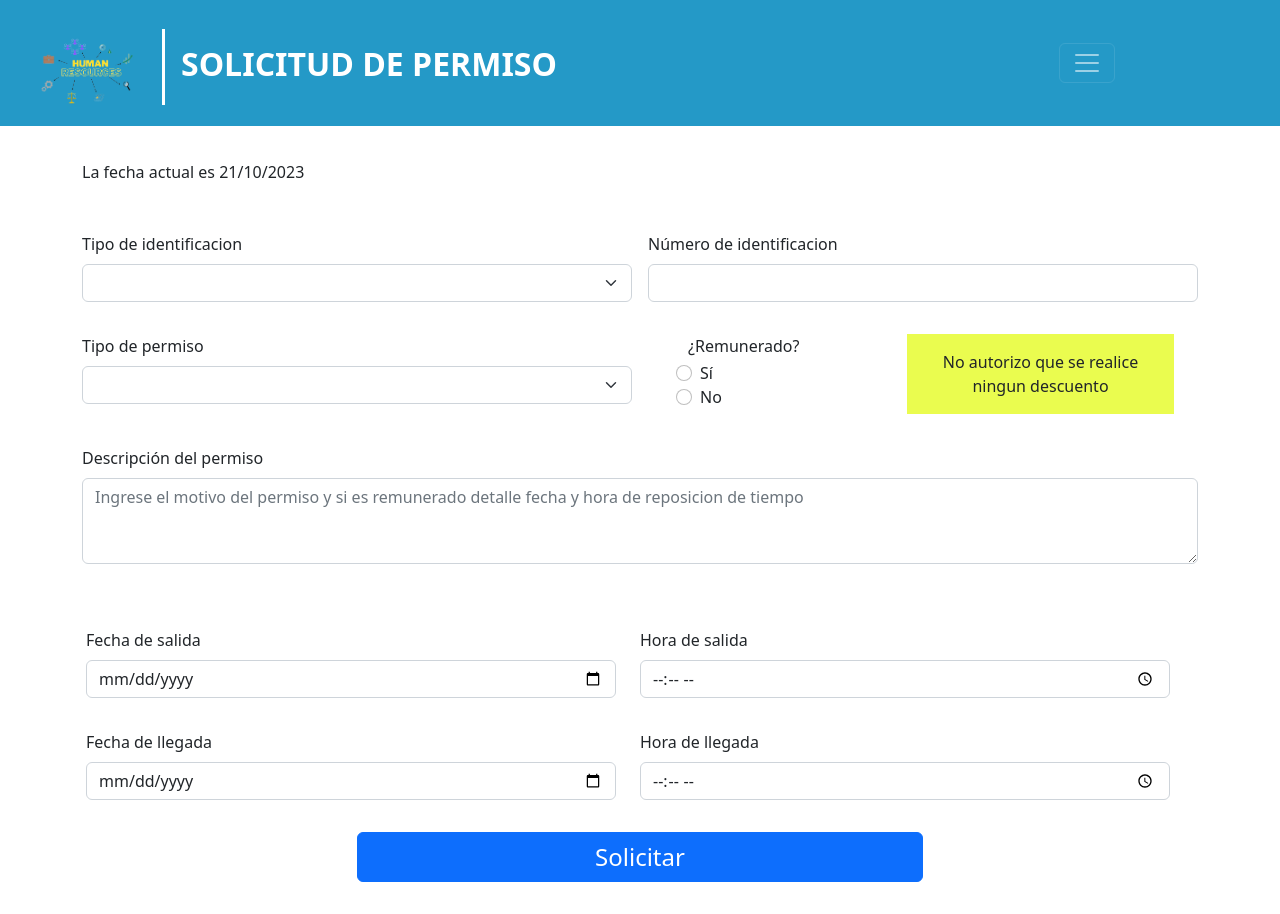
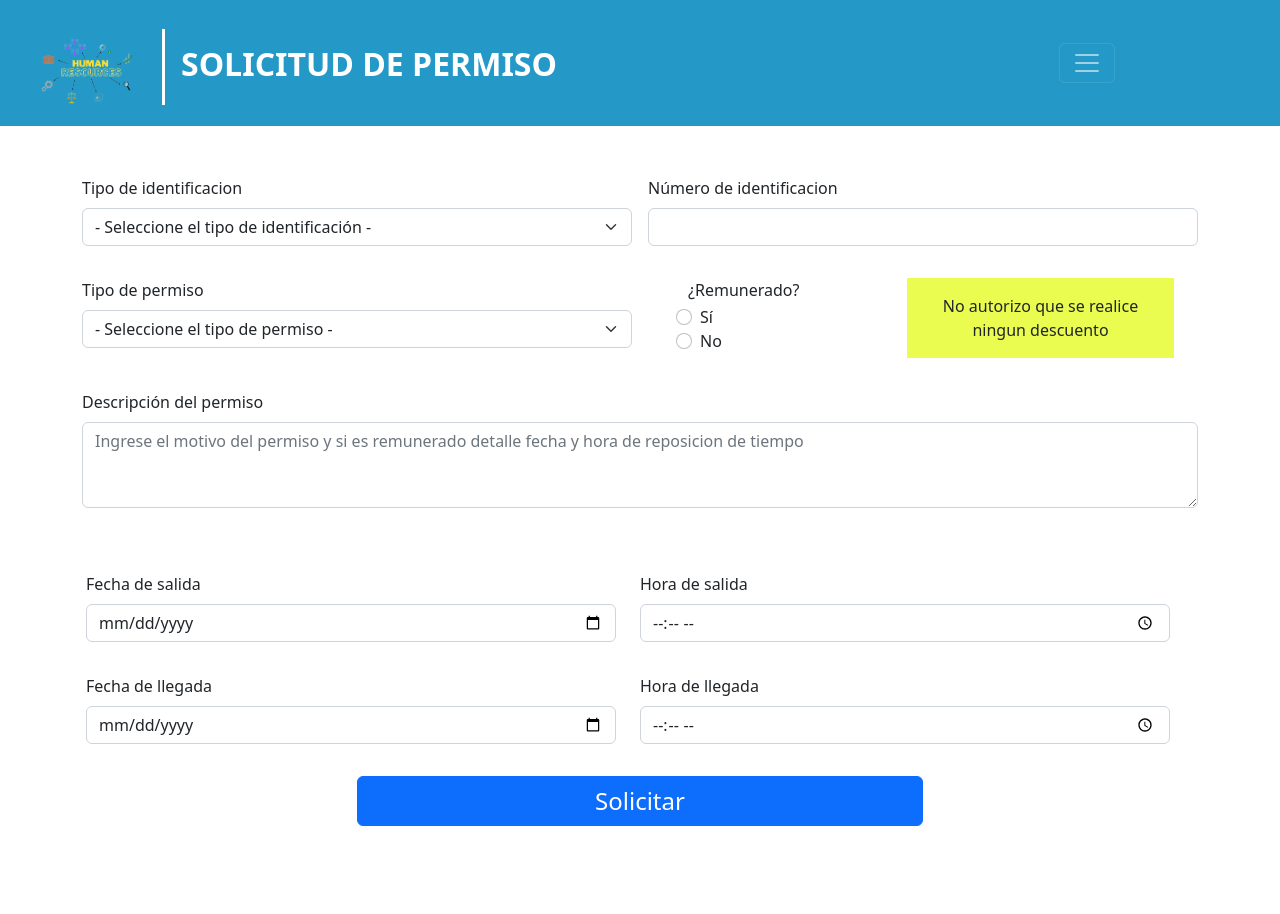
Before and after one commit to Edwin-Omar-Medina/ProyectoUniversidad, an Angular app in the folder FormatosRRHH/: page /ipermisos in a window 1280 px wide. After the commit the page ends 858 px from the top, so only its background shows below. Built offline with nearby package versions, Linux system fonts and the light colour scheme.

Commit message:
se corrigio el service y el boton de llamado a el reporte

```diff
--- a/FormatosRRHH/src/app/Servicios/servicios.service.ts
+++ b/FormatosRRHH/src/app/Servicios/servicios.service.ts
@@ -7,10 +7,9 @@ export class ServiciosService {
 
 
 
-  private Url = 'https://191.102.97.38:8080/'; //WebApi Public
+  private Url = 'url de api'; //WebApi Public
 
-
-  private UrlApiReportes = 'https://191.102.97.38:8081/'; //WebApiReportes Public
+  private UrlApiReportes = 'url de la pai reportes'; //WebApiReportes Public
 
   private version: number=1.27 ;
 
@@ -29,6 +28,4 @@ export class ServiciosService {
  }
 
 
-
-
 }
--- a/FormatosRRHH/src/app/componentes/Permisos/ipermisos/ipermisos.component.html
+++ b/FormatosRRHH/src/app/componentes/Permisos/ipermisos/ipermisos.component.html
@@ -1,48 +1,37 @@
 
-<form class="row g-3" [formGroup] = "formularioPermisos" (ngSubmit)="enviarPermiso()">
+<form class="row g-3" [formGroup] = "formularioPermisos" (ngSubmit)="SolicitarRPT_Permiso()">
 
 
-  <div>
-    <p>La fecha actual es {{this.fechaSolicitud }}</p>
-  </div>
   <!---Se usa (ngsubmit) para activar el metodo con el que se tomara la imnformacion de el formulario )-->
   <!---Se usa (formGroup ) para relacionar el formulario en el typescript y poder tomar la informacion) )-->
     <!--Se elije la opcion de documento-->
     <div class="col-md-6 mar">
       <label for="validationServer01" class="form-label control">Tipo de identificacion</label>
-      <select id="validationServer01" class="form-select" required formControlName="tipoDocumento"> <!---Se usa formControlName para llamar esa variable y poder tomar el valor ingresado-->
-        <option selected> - Seleccione el tipo de identificación -</option>
+      <select id="validationServer01" class="form-select" required formControlName="f_tipoDocumento"> <!---Se usa formControlName para llamar esa variable y poder tomar el valor ingresado-->
+        <option selected value> - Seleccione el tipo de identificación -</option>
         <option value="Cedula de Ciudadania">Cedula de Ciudadania</option>
-        <option value="Pasaporte">Pasaporte</option>
         <option value="Cedula de Extrangeria">Cedula de Extrangeria</option>
       </select>
-      <div class="valid-feedback">
-        Looks good!
-      </div>
+
     </div>
 
     <!--Se ingresa el numero de documento-->
     <div class="col-md-6 mar">
-      <label for="validationServer02" class="form-label">Número de identificacion</label>
-      <input type="number" inputmode="numeric" pattern="[0-9]*" class="form-control custom-number" id="validationServer02"  required formControlName="numeroDocumento">
-      <div class="valid-feedback">
-        Looks good!
-      </div>
+      <label for="validationServer02" class="form-label">Número de identificacion</label> <!--el oninput se usa para limitar la cantidad de caracteres del input -->
+      <input type="number" inputmode="numeric" pattern="[0-9]*" class="form-control custom-number"   formControlName="f_numDocEmpleado" required oninput="if(this.value.length > 12) this.value = this.value.slice(0, 10)">
     </div>
 
     <!--Se elije la opcion del  permiso-->
     <div class="col-md-6 mar">
         <label for="validationServer03" class="form-label control">Tipo de permiso</label>
-        <select id="validationServer03" class="form-select" required formControlName="tipoPermiso">
-          <option selected> - Seleccione el tipo de permiso -</option>
+        <select id="validationServer03" class="form-select" required formControlName="f_tipoVacacionesoPermisos">
+          <option selected value> - Seleccione el tipo de permiso -</option>
           <option value="Cita Medica">Cita Medica</option>
           <option value="Escolar">Escolar</option>
           <option value="Personal">Personal</option>
           <option value="Jornada Familiar">Jornada Familiar</option>
         </select>
-        <div class="valid-feedback">
-          Looks good!
-        </div>
+
     </div>
 
 
@@ -56,13 +45,13 @@
         <!--[(ngModel)]="opcion"-->
 
         <div >
-          <input id="rbt_si" formControlName="flexRadioDefault"  class="form-check-input" type="radio" name="flexRadioDefault" id="flexRadioDefault1" cheked value="remunerado"  (change)=" validar_rbt()">
+          <input id="rbt_si" formControlName="f_Remunerado"  class="form-check-input" type="radio" name="f_Remunerado" id="flexRadioDefault1" cheked value="remunerado"  (change)=" validar_rbt()">
             <label class="form-check-label" for="flexRadioDefault1">
               Sí
             </label>
         </div>
         <div>
-          <input id="rbt_no" formControlName="flexRadioDefault"   class="form-check-input" type="radio" name="flexRadioDefault" id="flexRadioDefault2" value="no remunerado"  (change)=" validar_rbt()" >
+          <input id="rbt_no" formControlName="f_Remunerado"   class="form-check-input" type="radio" name="f_Remunerado" id="flexRadioDefault2" value="no remunerado"  (change)=" validar_rbt()" >
             <label class="form-check-label" for="flexRadioDefault2">
               No
             </label>
@@ -78,7 +67,7 @@
     <!--Se elije descripcion del permiso-->
     <div class="col-md-12 mar">
         <label for="exampleFormControlTextarea1" class="form-label">Descripción del permiso</label>
-        <textarea  formControlName="descPermiso" class="form-control" id="exampleFormControlTextarea1" rows="3" placeholder="Ingrese el motivo del permiso y si es remunerado detalle fecha y hora de reposicion de tiempo"></textarea>
+        <textarea  formControlName="f_Motivo" class="form-control" id="exampleFormControlTextarea1" rows="3" placeholder="Ingrese el motivo del permiso y si es remunerado detalle fecha y hora de reposicion de tiempo"></textarea>
     </div>
 
 
@@ -87,43 +76,35 @@
       <!--Se ingresa datos de fecha salida-->
       <div class="col-6 mar">
         <label for="validationServer02" class="form-label">Fecha de salida</label>
-        <input type="date" class="form-control " id="validationServer02" required formControlName="fechaSalida" >
-        <div class="valid-feedback">
-          Looks good!
-        </div>
+        <input type="date" class="form-control " id="validationServer02" required formControlName="f_fechaI" >
+
       </div>
 
       <!--Se ingresa  hora de salida-->
       <div class="col-6 mar">
         <label for="validationServer02" class="form-label">Hora de salida</label>
-        <input type="time" class="form-control " id="validationServer02" required formControlName="horaSalida">
-        <div class="valid-feedback">
-          Looks good!
-        </div>
+        <input type="time" class="form-control " id="validationServer02" required formControlName="f_horaI">
+
       </div>
 
 
       <!--Se ingresa datos de fecha llegada-->
       <div class="col-6 mar">
         <label for="validationServer02" class="form-label">Fecha de llegada</label>
-        <input type="date" class="form-control " id="validationServer02" required formControlName="fechaLlegada">
-        <div class="valid-feedback">
-          Looks good!
-        </div>
+        <input type="date" class="form-control " id="validationServer02" required formControlName="f_fechaF">
+
       </div>
 
       <!--Se ingresa datos de hora de llegada-->
       <div class="col-6 mar">
         <label for="validationServer02" class="form-label">Hora de llegada</label>
-        <input type="time" class="form-control " id="validationServer02" required formControlName="horaLlegada">
-        <div class="valid-feedback">
-          Looks good!
-        </div>
+        <input type="time" class="form-control " id="validationServer02" required formControlName="f_horaF">
+
       </div>
     </div>
 
 
-    <button id="Enviar" class="btn btn-primary" type="submit" (click)="Form_Permisos()">Solicitar</button> <!--href="vpermisos"-->
+    <button id="Enviar" class="btn btn-primary" type="submit" >Solicitar</button> <!--href="vpermisos"-->
 
 
 </form>
--- a/FormatosRRHH/src/app/componentes/Permisos/ipermisos/ipermisos.component.ts
+++ b/FormatosRRHH/src/app/componentes/Permisos/ipermisos/ipermisos.component.ts
@@ -1,9 +1,14 @@
 
 import { Component, ElementRef, OnInit } from '@angular/core';
-import { FormGroup,FormBuilder  } from '@angular/forms';
+import { FormControl, FormGroup,FormBuilder, Validators } from '@angular/forms';
 import { DatePipe } from '@angular/common';
 import { ServiciosService } from 'src/app/Servicios/servicios.service';
 import { HttpClient } from '@angular/common/http';
+import { SolicitudFormatosService } from 'src/app/Servicios/SolicitudFormatos/solicitud-formatos.service';
+
+
+
+
 
 
 
@@ -20,37 +25,46 @@ export class IPermisosComponent implements OnInit{
 
   formularioPermisos:FormGroup;
 
-
-
-
   //se define el constructor con el elementRef que nos permite poder usar funcionalidades para interactuar con html
-  constructor(private elementRef: ElementRef, public formBuilder:FormBuilder, public base:ServiciosService, private http:HttpClient) {
+  constructor(private elementRef: ElementRef, public formBuilder:FormBuilder, public base:ServiciosService,
+     private http:HttpClient, public solicitudFormatos:SolicitudFormatosService) {
 
     //this.formularioPermisos = new FormGroup;
       //se recupera la informacion de el formulario
       this.formularioPermisos = this.formBuilder.group({
 
-        tipoDocumento:[''],
-        numeroDocumento:[''],
-        tipoPermiso:[''],
-        flexRadioDefault:[''],
-        autorizacion:[''],
-        descPermiso:[''],
-        fechaSalida:[''],
-        horaSalida:[''],
-        fechaLlegada:[''],
+        f_fechaSolicitud:[this.fechaSolicitud],
+        f_tipoDocumento:[''],//pendiente por creacion en la tabla
+        f_numDocEmpleado:[''],
+        f_tipoFormato:['1'],
+        f_tipoVacacionesoPermisos:[''],
+        f_Remunerado:[''],
+        f_fechaI:[''],
+        f_horaI:[''],
+        f_fechaF:[''],
+        f_horaF:[''],
+        f_Motivo:[''],
         horaLlegada:[''],
+        f_fechaAdicion_I:[''],
+        f_horaAdicion_I:[''],
+        f_fechaAdicion_F:[''],
+        f_horaAdicion_F:[''],
+        f_tipoCertificado:[''],
+        });
+
+        //this.formularioPermisos.get('tipoDocumento').value
 
 
-        });
   }
+
+
 
   ngOnInit(): void { }
 
 
   //Funcion para validar el radiobtn que se esta seleccionando
   validar_rbt(): void {
-    let valorBtn = this.formularioPermisos.get('flexRadioDefault')?.value;
+    let valorBtn = this.formularioPermisos.get('f_Remunerado')?.value;
     let opcionTexto_1="No autorizo que se realice ningun descuento";
     let opcionTexto_2="Autorizo que se me realice el respectivo descuento por el tiempo ausente de mis labores";
     const mostrartexto = this.elementRef.nativeElement.querySelector('#textoMostrar');
@@ -71,10 +85,7 @@ export class IPermisosComponent implements OnInit{
 
 
 
-  enviarPermiso():any{
-    console.log("Enviado xd");
-    console.log(this.formularioPermisos.value);
-  }
+
 
   //creacion de la funcion que llama a el inform
   today: number = Date.now();
@@ -86,18 +97,29 @@ export class IPermisosComponent implements OnInit{
 
   fechaSolicitud = this.transformDate(Date.now());
 
-  //Codigo Servicio que lleva el metodo al componente
 
-  GetReportePorCumplimiento(Mes:number,Ano:number){
-    let direccion:string;
 
-    direccion=this.base.getDireccionReportes() + 'api/ReportesVehiculos/GetReportePorCumplimiento?Ano=+'+Ano+'&Mes='+Mes;
+  //codigo de boton que llama al servicio
+  SolicitarRPT_Permiso():any{
+    //console.log("Enviado xd");
+   // console.log(this.formularioPermisos.value);
 
-    return  this.http.get<string>(direccion);
+    this.solicitudFormatos.GetForm_Permisos(this.formularioPermisos)
+         .subscribe(resp => {
+
+          window.open("","_blank")!.document.write("<html<head><title>Pdf</title><style>body{margin: 0px;}iframe{border-width: 0px;}</style></head> <body><embed width='100%' height='100%' src='data:application/pdf;base64, " + encodeURI(resp)+"#toolbar=0&navpanes=0&scrollbar=0'></embed></body></html>");
+    })
   }
 
-  Form_Permisos(){
 
+  //caracteres maximos en el documento de identidad
+   limitarLongitud() {
+    let caracteres = this.formularioPermisos.get('f_numDocEmpleado')?.value;
+    let max = 5
+
+    if (caracteres?.value.length > max) {
+      caracteres.value = caracteres.value.substring(0, max); // Recorta el valor a la longitud máxima
+    }
   }
 
 }
```
Also changed, not shown: FormatosRRHH/src/app/Servicios/SolicitudFormatos/solicitud-formatos.service.ts (added, +66 -0 lines), 1 other file (tests, documents, lock files or other folders).
